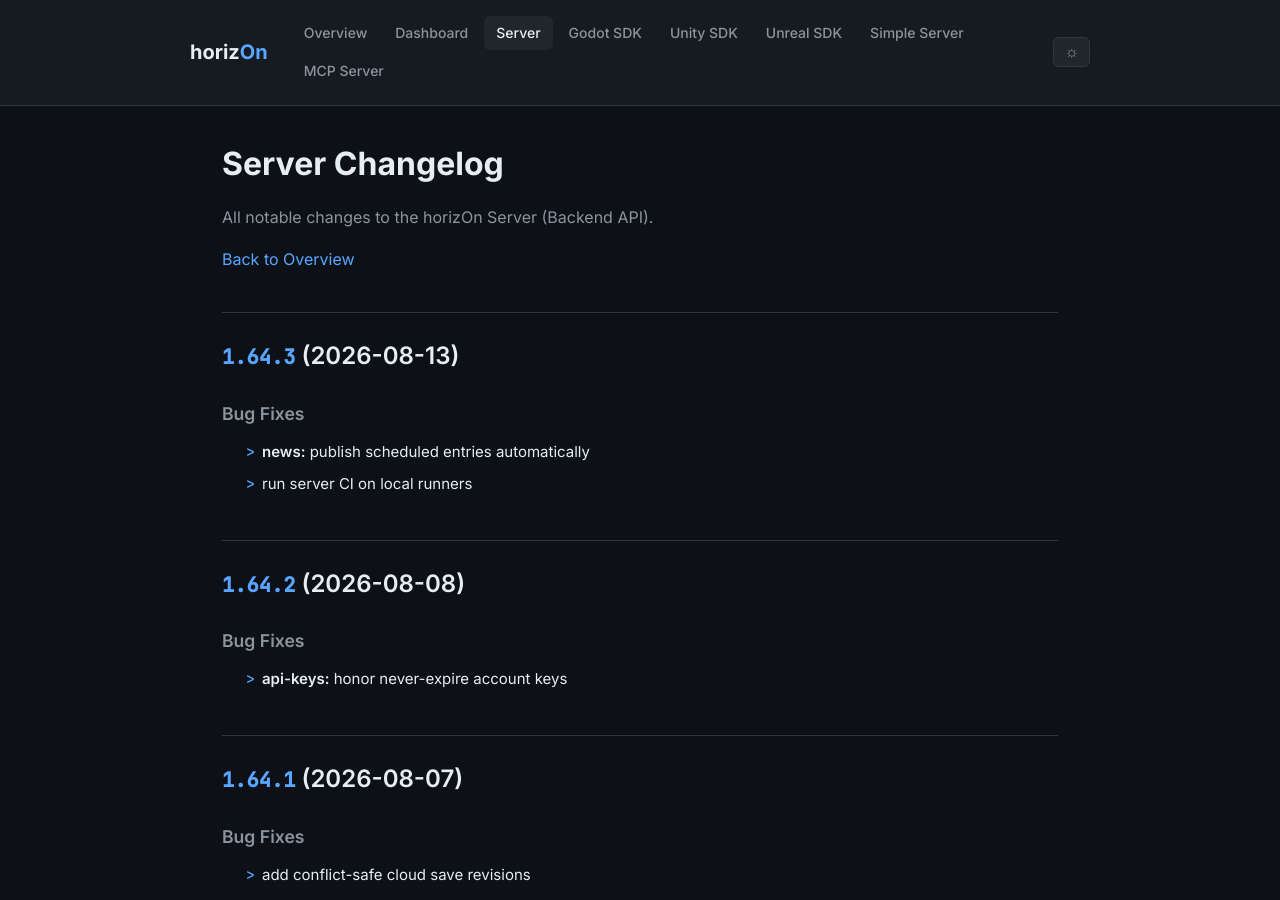
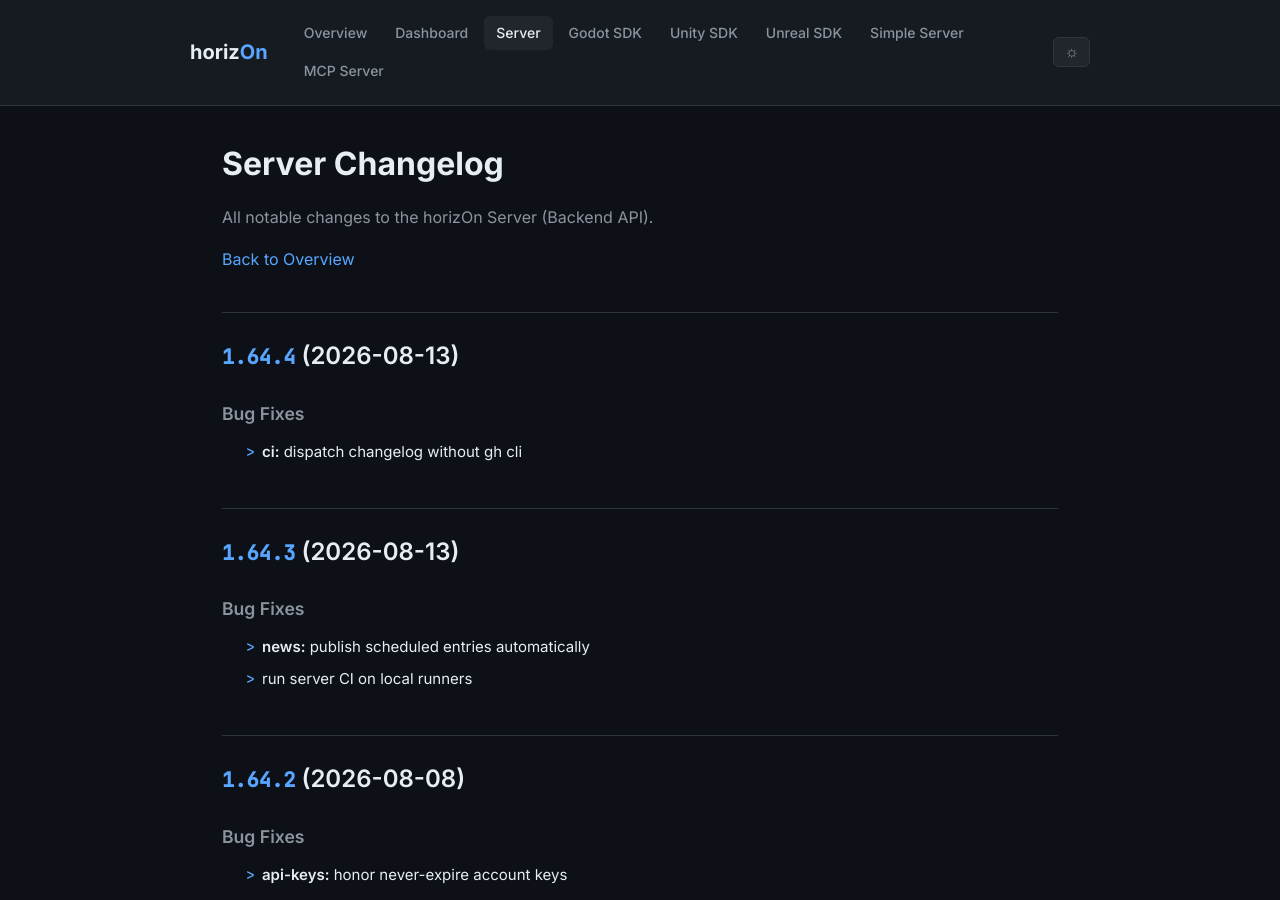
Before and after one commit to ProjectMakersDE/horizOn-Changelog, a Jekyll site: the page built from server-changelog.md, in a window 1280 px wide and 900 px high. Built offline with Jekyll 4.4.1, drawn with Linux system fonts in a browser that asks for light colours.

Commit message:
chore: reconcile changelogs

```diff
--- a/server-changelog.md
+++ b/server-changelog.md
@@ -8,6 +8,13 @@ title: Server Changelog
 All notable changes to the horizOn Server (Backend API).
 
 [Back to Overview](.)
+
+## [1.64.4](https://github.com/ProjectMakersDE/horizOn-Server/compare/v1.64.3...v1.64.4) (2026-08-13)
+
+
+### Bug Fixes
+
+* **ci:** dispatch changelog without gh cli ([6609381](https://github.com/ProjectMakersDE/horizOn-Server/commit/6609381d551cadd1d0bf9dde3d4fe4e082f8d0c7))
 
 ## [1.64.3](https://github.com/ProjectMakersDE/horizOn-Server/compare/v1.64.2...v1.64.3) (2026-08-13)
 
```
Also changed, not shown: index.md (+1 -1 lines).
